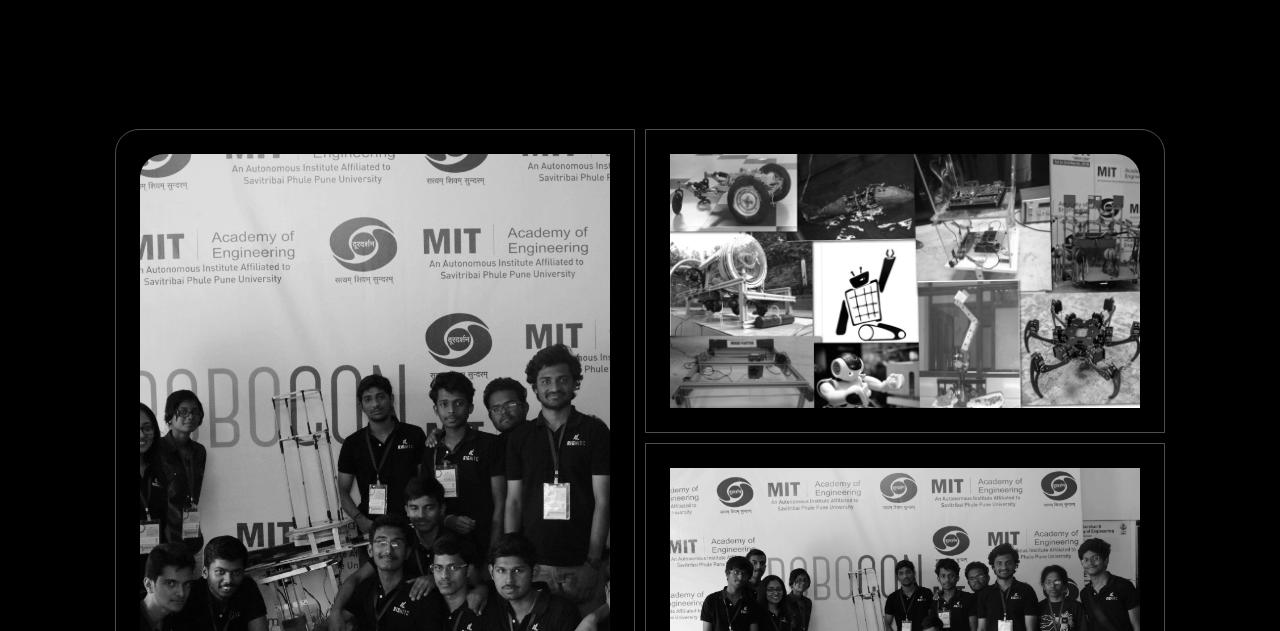
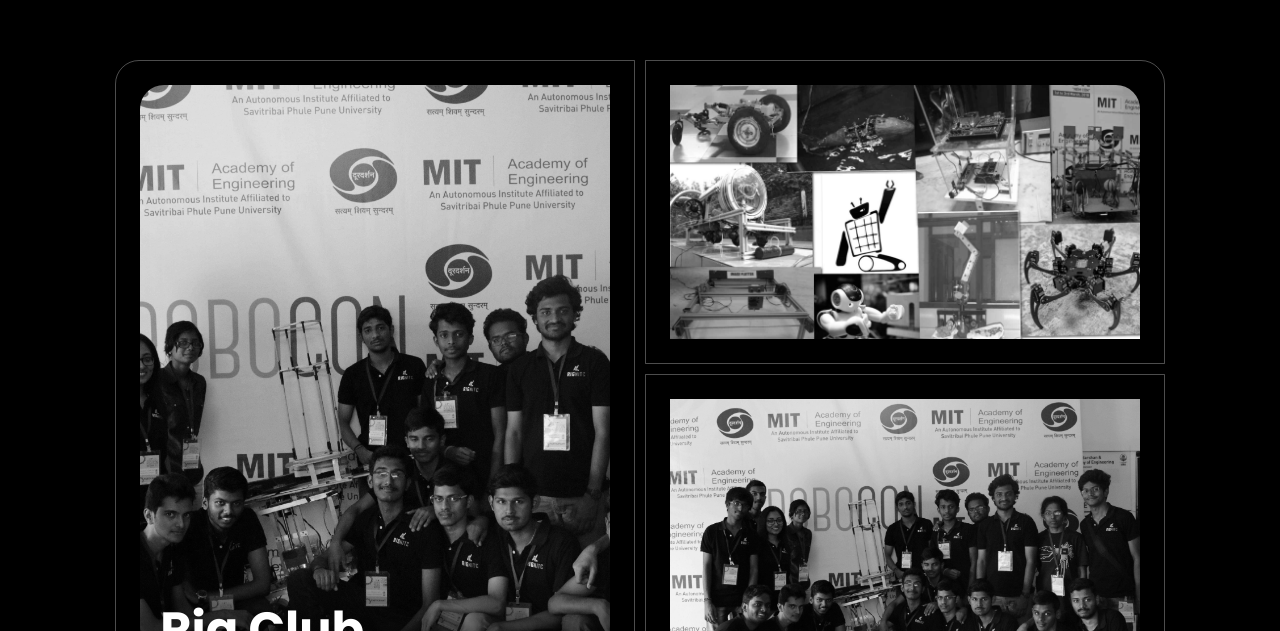
Before and after one commit to kungfupanda420/ccd-website-hosting, a React (Create React App) app: page /about in a window 1280 px wide. Shown: the part 969-1600 px from the top of the page. Built offline with nearby package versions, Linux system fonts and the light colour scheme.

Commit message:
space between clubs in about us

```diff
--- a/src/components/AboutSubCompo.js
+++ b/src/components/AboutSubCompo.js
@@ -1,5 +1,5 @@
 import React, {useState} from 'react'
-
+import '../css/NewAbout.css'
 function AboutSubCompo(props) {
     const [show, setShow] = useState(false)
     const [showOne, setShowOne] = useState(false)
@@ -14,7 +14,7 @@ function AboutSubCompo(props) {
 
 
   return (
-    <div>
+    <div className='clubsDivContainers'>
          <div className='aboutContainer'  >
         <div className="aboutSubContainers">
             <div className="itemOnes">
--- a/src/css/NewAbout.css
+++ b/src/css/NewAbout.css
@@ -6,6 +6,17 @@
   align-items: center;
   padding: 10rem 9vw;
   min-height: 100vh;
+  overflow-x: hidden;
+}
+
+/* clubs aboutContainers */
+
+.clubsDivContainers .aboutContainer
+{
+  height: 70vh;
+  overflow: hidden;
+  padding: 3rem 9vw;
+  /* border: 1px solid white; */
 }
 
 .aboutSubContainers {
@@ -16,6 +27,7 @@
   position: relative;
   grid-template-rows: repeat(2, 38vh);
   gap: 10px;
+   /* border: 1px solid white; */
 }
 
 .aboutSubContainers > div {
@@ -154,8 +166,16 @@
 @media screen and (max-width: 426px) {
     .aboutContainer
     {
-        padding: 2rem;
+
+        padding: 5rem 2rem;
     }
+    .clubsDivContainers .aboutContainer
+{
+  height: 100%;
+  border-bottom: 0.25px solid rgb(42, 42, 42);
+  padding: 2rem;
+}
+
   .aboutSubContainers {
     display: flex;
     flex-direction: column;
```
